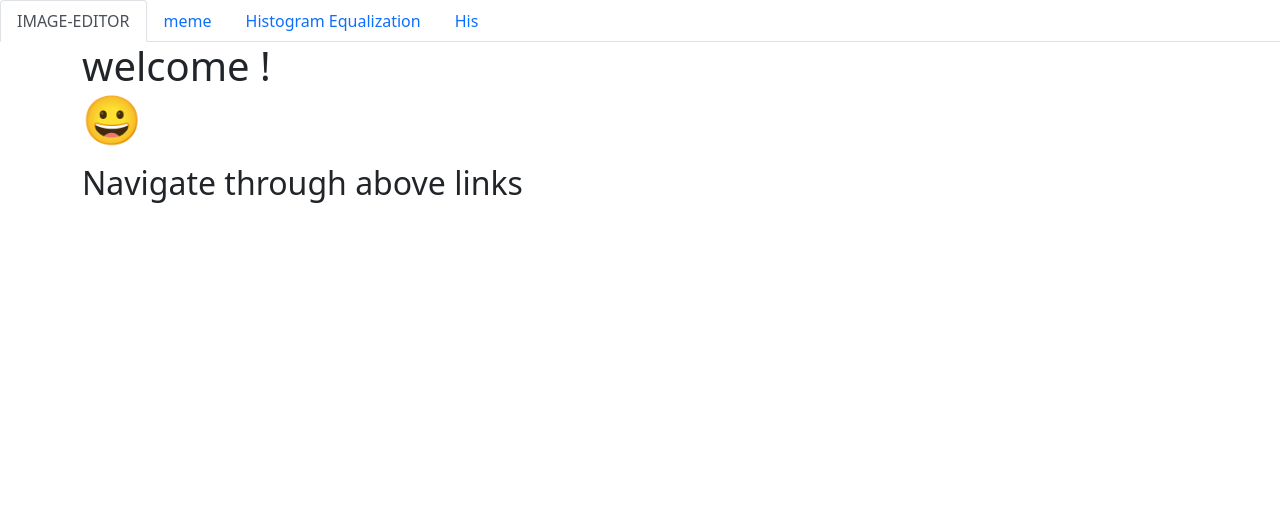
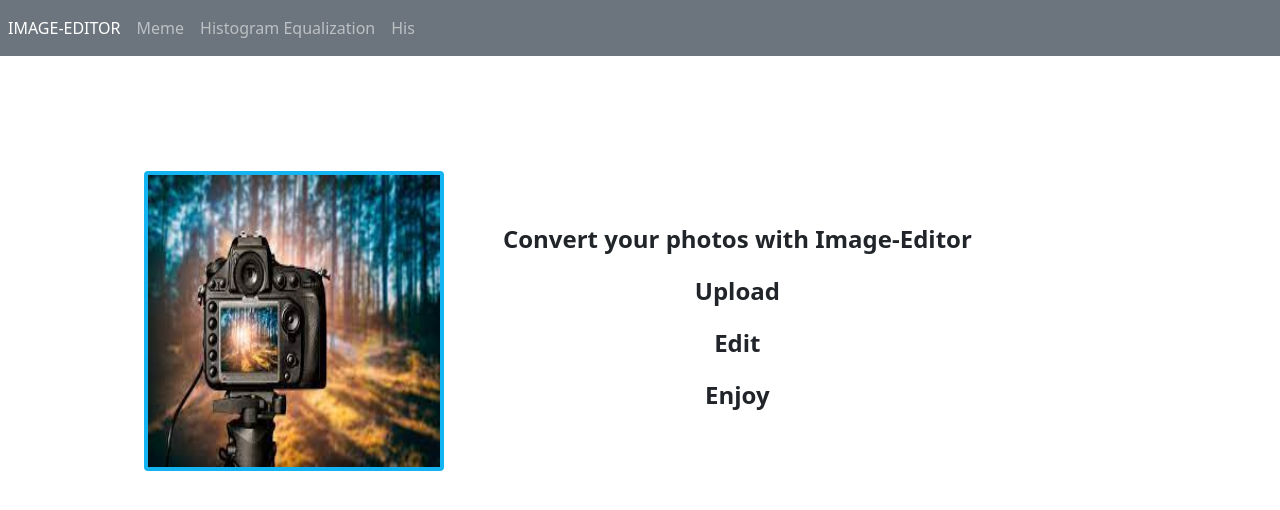
Before and after one commit to jitendrapitchuka/Image_editor, a Django app: page / in a window 1280 px wide. Shown: the top 510 px of the page. Run offline with Django 4.2, Linux system fonts and the light colour scheme.

Commit message:
working on frontend

```diff
--- a/image_editor/settings.py
+++ b/image_editor/settings.py
@@ -117,6 +117,7 @@ USE_TZ = True
 # https://docs.djangoproject.com/en/4.0/howto/static-files/
 
 STATIC_URL = 'static/'
+STATIC_ROOT = os.path.join(BASE_DIR, "static/")
 
 # Default primary key field type
 # https://docs.djangoproject.com/en/4.0/ref/settings/#default-auto-field
--- a/my_app/templates/base.html
+++ b/my_app/templates/base.html
@@ -5,17 +5,19 @@
     <meta charset="UTF-8">
     <meta http-equiv="X-UA-Compatible" content="IE=edge">
     <meta name="viewport" content="width=device-width, initial-scale=1.0">
-    <link href="https://cdn.jsdelivr.net/npm/bootstrap@5.1.3/dist/css/bootstrap.min.css" rel="stylesheet" integrity="sha384-1BmE4kWBq78iYhFldvKuhfTAU6auU8tT94WrHftjDbrCEXSU1oBoqyl2QvZ6jIW3" crossorigin="anonymous">
-
+    <link href="https://cdn.jsdelivr.net/npm/bootstrap@5.1.3/dist/css/bootstrap.min.css" rel="stylesheet">
+    <script src="https://cdn.jsdelivr.net/npm/bootstrap@5.1.3/dist/js/bootstrap.bundle.min.js"></script>
     <title>Image-Editor</title>
 </head>
 <body>
-<script src="https://cdn.jsdelivr.net/npm/bootstrap@4.0.0/dist/js/bootstrap.min.js" integrity="sha384-JZR6Spejh4U02d8jOt6vLEHfe/JQGiRRSQQxSfFWpi1MquVdAyjUar5+76PVCmYl" crossorigin="anonymous"></script><ul class="nav nav-tabs">
-        <li class="nav-item">
+    <nav class="navbar navbar-expand-sm bg-secondary navbar-dark">
+      <ul class="navbar-nav">
+  <li class="nav-item">
           <a class="nav-link active" aria-current="page" href="{%url 'index'%}">IMAGE-EDITOR</a>
         </li>
+
         <li class="nav-item">
-          <a class="nav-link" href="{%url 'meme'%}">meme</a>
+          <a class="nav-link" href="{%url 'meme'%}">Meme</a>
         </li>
         <li class="nav-item">
           <a class="nav-link" href="{%url 'histogram'%}">Histogram Equalization</a>
@@ -23,9 +25,9 @@
         <li class="nav-item">
           <a class="nav-link" href="{%url 'his'%}">His</a>
         </li>
+      </ul>
+      </nav>
 
-
-      </ul>
 
       <div class="container">
         {%block content%}
--- a/my_app/templates/index.html
+++ b/my_app/templates/index.html
@@ -1,12 +1,22 @@
 {%extends "base.html"%}
 {%block content%}
-<h1>welcome !
-    <p style="font-size:48px">
-        &#128512;
-        </p>
-</h1>
+{%load static%}
+    <div style="margin-top:10% ;margin-right: 20%;padding:3px ;">
 
-<h2>Navigate through above links </h2>
+    <center>  <img src="{% static 'index.jpeg' %}" alt="My image" style="width:300px;height:300px;border: 4px solid rgb(20, 179, 242);"  class="rounded">
+
+       <div style="float:right;padding-top: 50px;">
+<p style="font-size: x-large;"><b>Convert  your  photos with Image-Editor </b></p>
+<p style="font-size: x-large;"><b>Upload</b></p>
+<p style="font-size: x-large;"><b>Edit</b></p>
+<p style="font-size: x-large;"><b>Enjoy</b></p>
+
+    </div>
+</center>
+</div>
+
+
+
 
 
 {%endblock%}
```
Also changed, not shown: my_app/static/index.jpeg (added).
